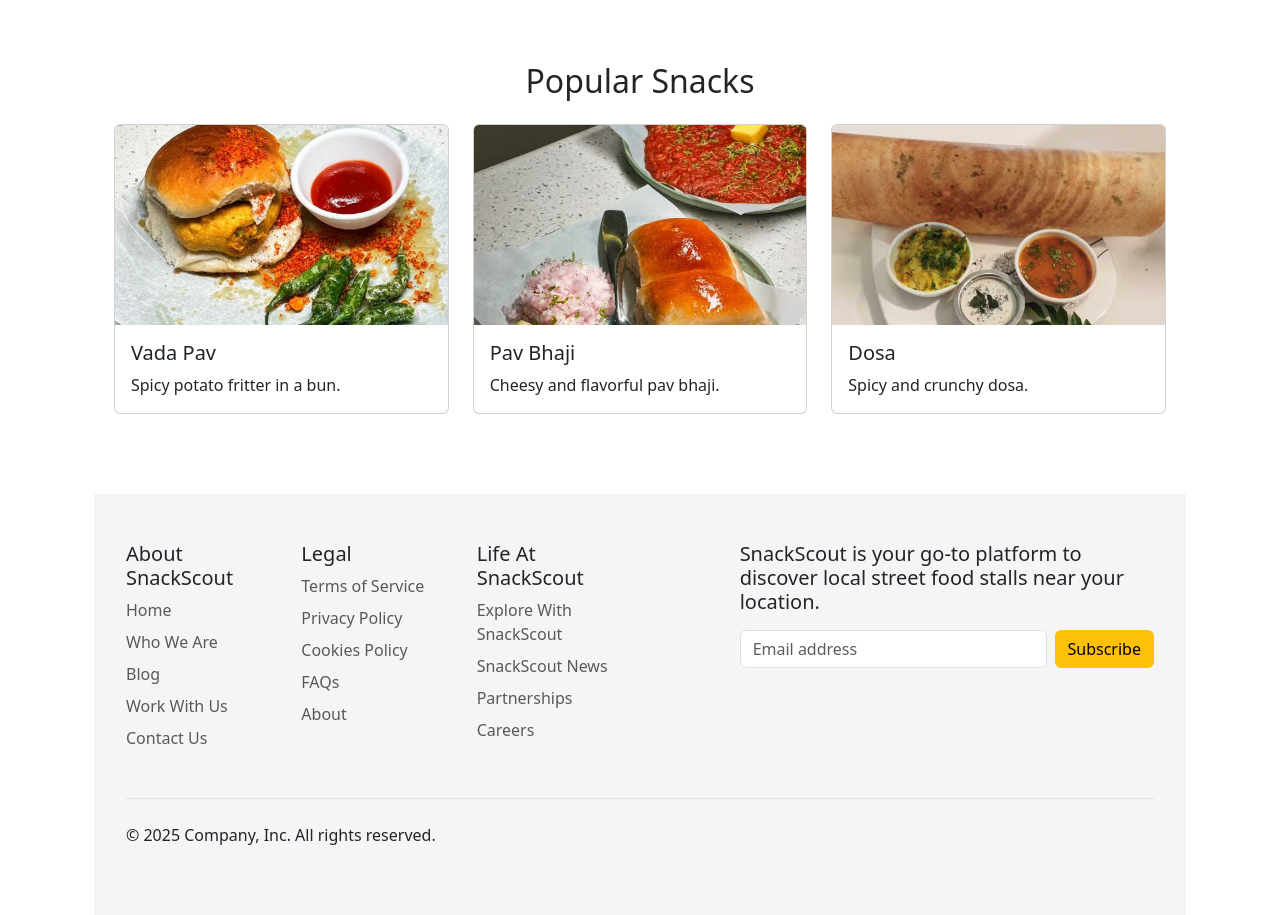
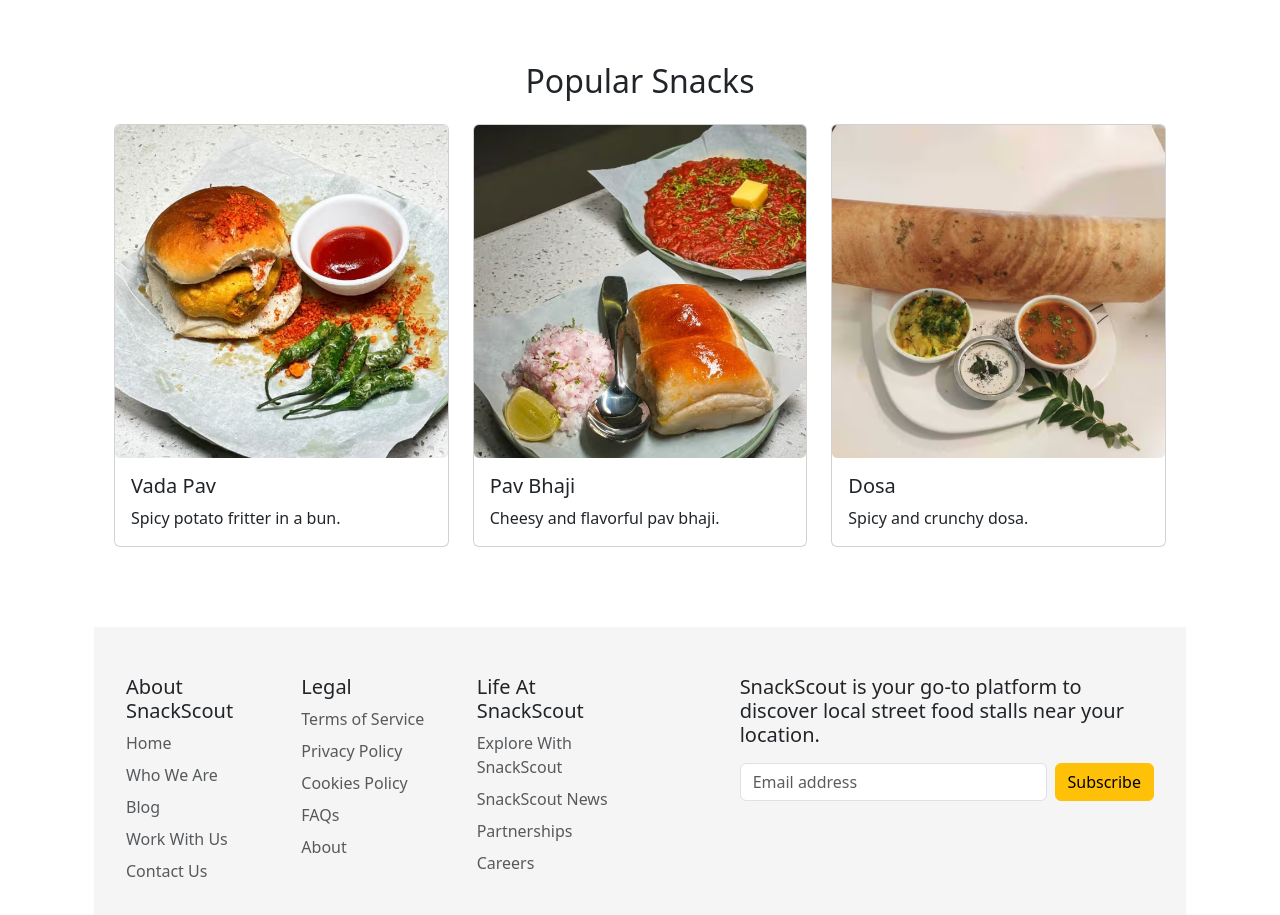
Before and after one commit to Shravankadam02/SnackScout, a plain HTML site: page index.html in a window 1280 px wide. Shown: the part 940-1855 px from the top of the page. Drawn offline with nearby package versions, Linux system fonts and the light colour scheme.

Commit message:
Update index.html
minor changes

```diff
--- a/index.html
+++ b/index.html
@@ -78,7 +78,7 @@
       <div class="row">
         <div class="col-md-4">
           <div class="card">
-            <img src="./assets/img-2_vadapav.jpg" class="card-img-top" alt="Vada Pav" />
+            <img src="./assets/img-2_vadapav.jpg" class="card-img" alt="Vada Pav" />
             <div class="card-body">
               <h5 class="card-title">Vada Pav</h5>
               <p class="card-text">Spicy potato fritter in a bun.</p>
@@ -87,7 +87,7 @@
         </div>
         <div class="col-md-4">
           <div class="card">
-            <img src="./assets/img-3_pavbhaji.jpg" class="card-img-top" alt="Pav Bhaji" />
+            <img src="./assets/img-3_pavbhaji.jpg" class="card-img" alt="Pav Bhaji" />
             <div class="card-body">
               <h5 class="card-title">Pav Bhaji</h5>
               <p class="card-text">Cheesy and flavorful pav bhaji.</p>
@@ -96,7 +96,7 @@
         </div>
         <div class="col-md-4">
           <div class="card">
-            <img src="./assets/img-4_dosa.jpg" class="card-img-top" alt="Dosa" />
+            <img src="./assets/img-4_dosa.jpg" class="card-img" alt="Dosa" />
             <div class="card-body">
               <h5 class="card-title">Dosa</h5>
               <p class="card-text">Spicy and crunchy dosa.</p>
```
